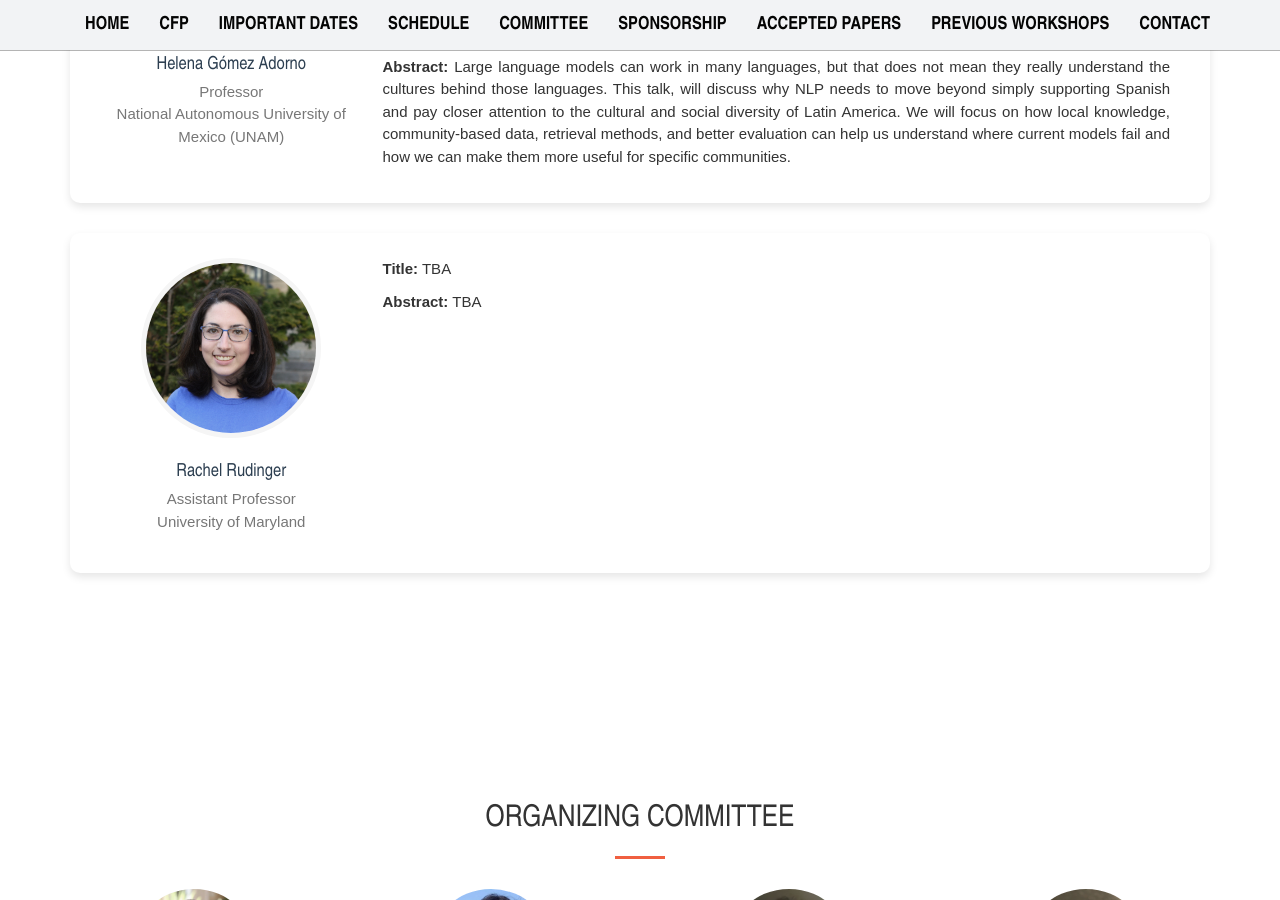
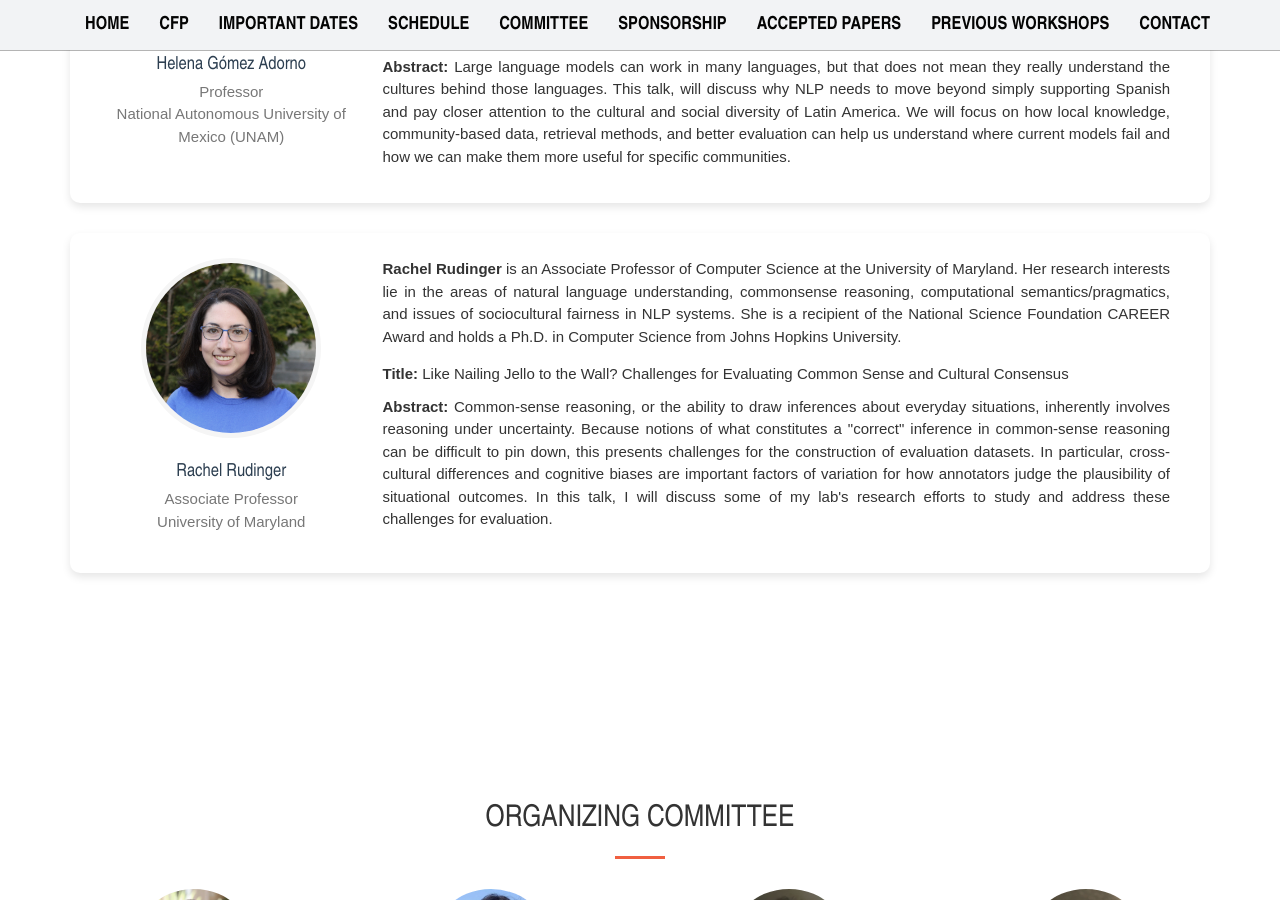
Before and after one commit to c3nlp/c3nlp.github.io, a Jekyll site: the page built from index.html, in a window 1280 px wide and 900 px high, scrolled down 3675 px. Built offline with Jekyll 4.4.1, drawn with Linux system fonts in a browser that asks for light colours.

Commit message:
udpate speaker 2026

```diff
--- a/_includes/2026/speakers.html
+++ b/_includes/2026/speakers.html
@@ -34,17 +34,17 @@
                 <a href="https://rudinger.github.io/" target="_blank">
                 <img src="/img/portfolio/rachel.jpg" class="speaker-img" alt="">
                 <h3 class="speaker-name">Rachel Rudinger</h3>
-                <p class="speaker-position">Assistant Professor<br>University of Maryland</p></a>
+                <p class="speaker-position">Associate Professor<br>University of Maryland</p></a>
             </div>
             <div class="col-md-9">
                 <div class="speaker-content">
-                    <!-- <div class="bio">
-                        <p><strong>Elisabeth A. Mager Hois</strong> holds a Bachelor's degree in Pedagogy (University of Munich, 1971), a Bachelor’s degree in Social Anthropology (ENAH, 2004), a Master's degree in Mexico-United States Studies (UNAM, 2001), and a PhD in Anthropology (UNAM, 2008). She is a national researcher at the SNI (National Institute of National Research) and a Professor-Researcher of German at the FES Acatlán-UNAM. She won the CISAN Award (2009) and the Honorable Mention of the Aguirre Beltrán Chair by CIESAS of the Gulf and the University of Veracruz (2010). She has published several books: Struggle and Resistance of the Kickapoo Tribe, Kickapoo, Casinos and Power: The Kickapoo Lucky Eagle Casino Case, and Relationship between Dialectics and Social Consciousness in the Poetry of Bertolt Brecht, among others. She has written several articles and book chapters on group cohesion, assimilation, cultural assimilation, resistance and ethnic consciousness, migration, ideology and power, and polysynthetic languages, among others.</p>
-                    </div> -->
+                    <div class="bio">
+                        <p><strong>Rachel Rudinger </strong> is an Associate Professor of Computer Science at the University of Maryland. Her research interests lie in the areas of natural language understanding, commonsense reasoning, computational semantics/pragmatics, and issues of sociocultural fairness in NLP systems. She is a recipient of the National Science Foundation CAREER Award and holds a Ph.D. in Computer Science from Johns Hopkins University.</p>
+                    </div>
                     <div class="talk-details">
-                        <p><strong>Title:</strong> TBA
+                        <p><strong>Title:</strong> Like Nailing Jello to the Wall? Challenges for Evaluating Common Sense and Cultural Consensus
                         </p>
-                        <p><strong>Abstract:</strong> TBA
+                        <p><strong>Abstract:</strong> Common-sense reasoning, or the ability to draw inferences about everyday situations, inherently involves reasoning under uncertainty. Because notions of what constitutes a "correct" inference in common-sense reasoning can be difficult to pin down, this presents challenges for the construction of evaluation datasets. In particular, cross-cultural differences and cognitive biases are important factors of variation for how annotators judge the plausibility of situational outcomes. In this talk, I will discuss some of my lab's research efforts to study and address these challenges for evaluation.
                         </p>
                     </div>
                 </div>
```
